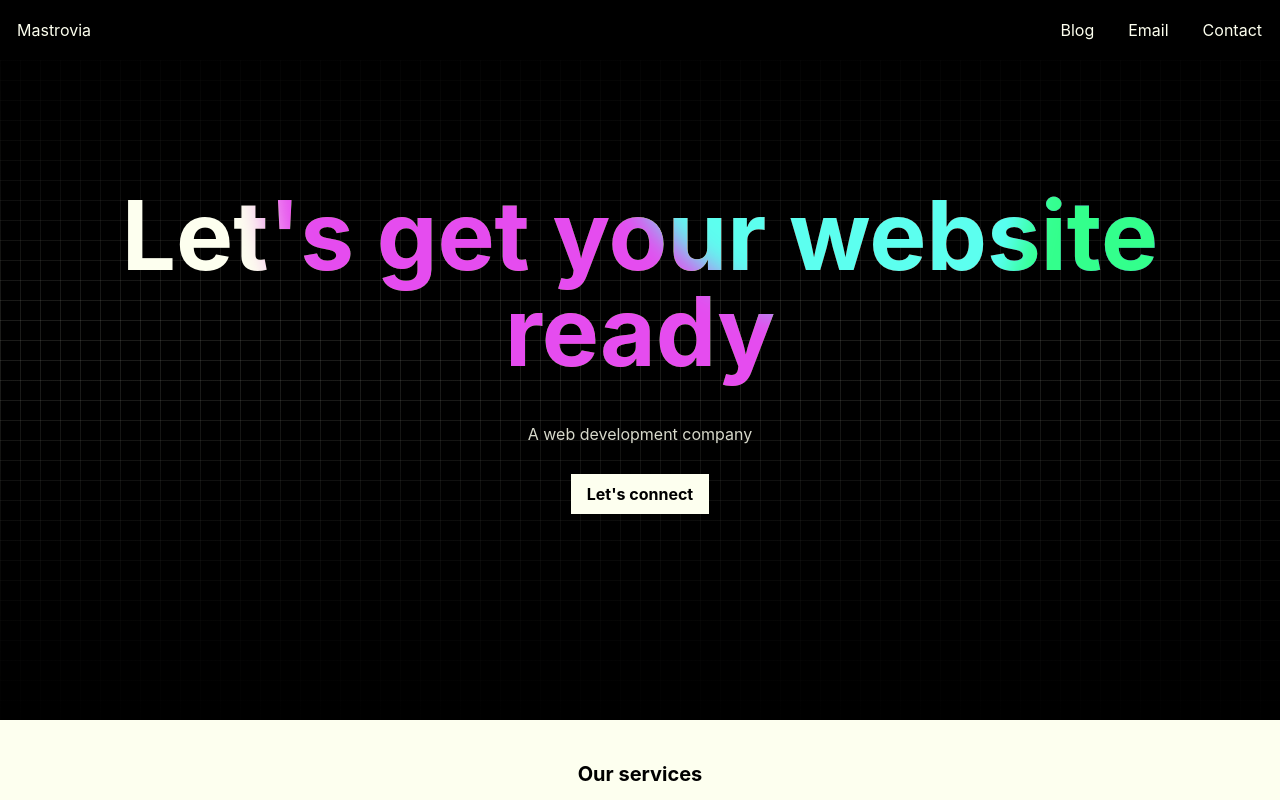
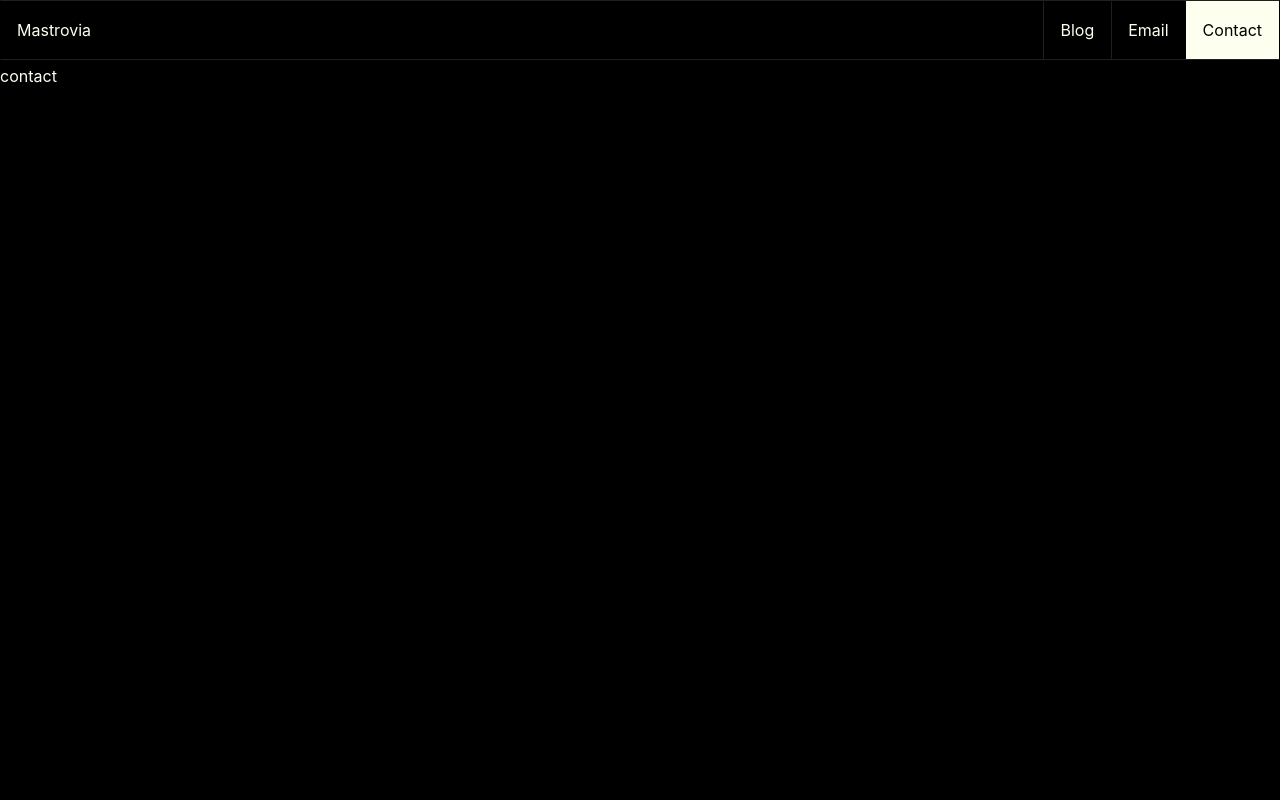
Before and after one commit to mastrovia/mastrovia, a React (Vite) app: page /contact in a window 1280 px wide. Shown: the top 800 px of the page. Built offline with nearby package versions, Linux system fonts and the light colour scheme.

Commit message:
feat(update): 'motion' added and updates

```diff
--- a/package.json
+++ b/package.json
@@ -10,8 +10,10 @@
     "preview": "vite preview"
   },
   "dependencies": {
+    "motion": "^11.12.0",
     "react": "^18.3.1",
-    "react-dom": "^18.3.1"
+    "react-dom": "^18.3.1",
+    "react-router-dom": "^7.0.1"
   },
   "devDependencies": {
     "@eslint/js": "^9.13.0",
--- /dev/null
+++ b/src/Components/Button.tsx
@@ -0,0 +1,23 @@
+import { ButtonHTMLAttributes, FC } from "react";
+// import { motion } from "motion/react";
+
+interface ButtonProps extends ButtonHTMLAttributes<HTMLButtonElement> {}
+
+const Button: FC<ButtonProps> = ({ children, ...props }) => {
+  return (
+    <button
+      style={{
+        padding: "8px 16px 8px 16px",
+        backgroundColor: "var(--primary)",
+        color: "var(--bg)",
+        fontWeight: "bold",
+        ...props?.style,
+      }}
+      {...props}
+    >
+      {children}
+    </button>
+  );
+};
+
+export default Button;
--- /dev/null
+++ b/src/Components/Navbar.tsx
@@ -0,0 +1,34 @@
+import { useNavigate } from "react-router-dom";
+
+export default function Navbar() {
+  const navigate = useNavigate();
+  const currentPage = window.location.pathname?.split("/")?.filter((e) => e)?.[0];
+
+  return (
+    <nav className="z-20 fixed w-[100%] dark-glassy border border-[var(--bg)] border-b-[var(--border)] border-t-[var(--border)]">
+      <div className="container mx-auto flex flex-row items-center justify-between">
+        <h1 className="px-4 cursor-pointer select-none" onClick={() => navigate("/")}>
+          Mastrovia
+        </h1>
+        <ul className="flex flex-row items-center cursor-pointer">
+          <li className="transition-all p-4 border border-[#00000000] border-l-[var(--border)] hover:text-[var(--bg)] hover:bg-[var(--primary)]">
+            Blog
+          </li>
+          <li className="transition-all p-4 border border-[#00000000] border-l-[var(--border)] hover:text-[var(--bg)] hover:bg-[var(--primary)]">
+            Email
+          </li>
+          <li
+            style={{
+              ...(currentPage == "contact" ? { backgroundColor: "var(--primary)" } : {}),
+              ...(currentPage == "contact" ? { color: "var(--bg)" } : {}),
+            }}
+            onClick={() => navigate("/contact")}
+            className="transition-all p-4 border border-[#00000000] border-l-[var(--border)] hover:text-[var(--bg)] hover:bg-[var(--primary)]"
+          >
+            Contact
+          </li>
+        </ul>
+      </div>
+    </nav>
+  );
+}
--- /dev/null
+++ b/src/Layout/Layout.tsx
@@ -0,0 +1,21 @@
+import { Outlet } from "react-router-dom";
+import Navbar from "../Components/Navbar";
+// import { motion } from "motion/react";
+
+export default function Layout() {
+  return (
+    <div className="overflow-hidden">
+      <Navbar />
+      <div className="mt-16">
+        <Outlet />
+      </div>
+      {/* <motion.div
+        animate={{ y: "-100%" }}
+        transition={{ duration: 0.5, ease: "circOut", delay: 1 }}
+        className="fixed left-0 right-0 bottom-0 top-0 bg-[var(--primary)] z-50 flex items-center justify-center text-[var(--bg)]"
+      >
+        Mastrovia
+      </motion.div> */}
+    </div>
+  );
+}
--- /dev/null
+++ b/src/Pages/Contact.tsx
@@ -0,0 +1,7 @@
+export default function ContactPage() {
+  return (
+    <>
+      <h1>contact</h1>
+    </>
+  );
+}
--- a/src/Pages/Home.tsx
+++ b/src/Pages/Home.tsx
@@ -1,58 +1,38 @@
 // import starAiIcon from "../assets/Star-ai-icon.png";
+import { motion } from "motion/react";
+import Button from "../Components/Button";
 
 export default function HomePage() {
   return (
-    <div className="overflow-hidden flex flex-col gap-5">
-      <nav className="z-20 fixed w-[100%] dark-glassy border border-[var(--bg)] border-b-[var(--border)] border-t-[var(--border)]">
-        <div className="container mx-auto flex flex-row items-center justify-between">
-          <h1 className="px-4">Mastrovia</h1>
-          <ul className="flex flex-row items-center cursor-pointer">
-            <li className="transition-all p-4 border border-[#00000000] border-l-[var(--border)] hover:text-[var(--bg)] hover:bg-[var(--primary)]">
-              Blog
-            </li>
-            <li className="transition-all p-4 border border-[#00000000] border-l-[var(--border)] hover:text-[var(--bg)] hover:bg-[var(--primary)]">
-              Email
-            </li>
-            <li className="transition-all p-4 border border-[#00000000] border-l-[var(--border)] hover:text-[var(--bg)] hover:bg-[var(--primary)]">
-              Contact
-            </li>
-          </ul>
-        </div>
-      </nav>
-
-      {/* <img
-        src="/banners/black-wireframe-grid-room-small.jpg"
-        className="absolute -z-10 w-[100%] object-scale-down opacity-20"
-      /> */}
-
+    <motion.div initial={{ opacity: 0 }} animate={{ opacity: 1 }} className="overflow-hidden flex flex-col gap-5">
       <div className="absolute -z-10 w-[100%] h-[100vh] bg-banner-grid"></div>
       <div className="absolute -z-10 w-[100%] h-[100vh] bg-banner-grid-filter"></div>
       <div className="absolute -z-10 w-[100%] h-[100vh] bg-banner-grid-filter-attached"></div>
 
-      <section className="container mx-auto p-4 text-center  flex flex-col justify-center gap-7 h-[100vh] max-h-[700px] max-w-7xl relative">
+      <section className="container mx-auto p-4 text-center  flex flex-col justify-center gap-7 h-[100vh] max-h-[600px] max-w-7xl relative">
         {/* <img src={starAiIcon} className="w-[50px] h-[50px] object-scale-down" alt="" /> */}
         <h1 className="text-6xl lg:text-7xl xl:text-8xl font-bold leading-[1.1] title-aurora relative">
           Let's get your website ready
-          <div className="aurora">
+          <motion.div initial={{ opacity: 0 }} animate={{ opacity: 1 }} transition={{ delay: 0.5 }} className="aurora">
             <div className="aurora__item"></div>
             <div className="aurora__item"></div>
             <div className="aurora__item"></div>
             <div className="aurora__item"></div>
-          </div>
+          </motion.div>
         </h1>
         <p className="opacity-85">A web development company</p>
         <div>
-          <button className="p-2 px-4 bg-[var(--primary)] text-[var(--bg)] font-bold relative  sm:w-auto transition-all">
+          <Button className="relative  sm:w-auto transition-all">
             {/* <div className="absolute w-[300%] h-[1px] left-[-100%] top-0 bg-[var(--border)]" />
             <div className="absolute w-[300%] h-[1px] right-[-100%] bottom-0 bg-[var(--border)]" />
             <div className="absolute h-[300%] w-[1px] top-[-100%] left-0 bg-[var(--border)]" />
             <div className="absolute h-[300%] w-[1px] bottom-[-100%] right-0 bg-[var(--border)]" /> */}
             Let's connect
-          </button>
+          </Button>
         </div>
       </section>
 
-      <section className=" px-4 bg-[var(--primary)] text-[var(--bg)] flex flex-col gap-5 py-10">
+      <section className="px-4 bg-[var(--primary)] text-[var(--bg)] flex flex-col gap-5 py-10">
         <h1 className="text-xl font-bold text-center">Our services</h1>
         <div className=" container mx-auto flex flex-col md:flex-row">
           <div className="p-4">
@@ -104,6 +84,6 @@ export default function HomePage() {
       <section className="container mx-auto p-4 bg-[var(--primary)] text-[var(--bg)]">
         <h1 className="font-bold">Mastrovia</h1>
       </section>
-    </div>
+    </motion.div>
   );
 }
--- a/src/index.scss
+++ b/src/index.scss
@@ -15,7 +15,7 @@
   --primary: rgb(var(--primary-rgb));
 
   --border: #fdffef20;
-  --border: transparent;
+  // --border: transparent;
 
   --clr-1: var(--primary);
   --clr-2: #33ff8c;
--- a/src/main.tsx
+++ b/src/main.tsx
@@ -2,9 +2,33 @@ import { StrictMode } from "react";
 import { createRoot } from "react-dom/client";
 import "./index.scss";
 import HomePage from "./Pages/Home";
+import { createBrowserRouter, RouterProvider } from "react-router-dom";
+import Layout from "./Layout/Layout";
+import ContactPage from "./Pages/Contact";
+
+const router = createBrowserRouter([
+  {
+    path: "/",
+    element: <Layout />,
+    children: [
+      {
+        path: "/",
+        element: <HomePage />,
+      },
+      {
+        path: "contact",
+        element: <ContactPage />,
+      },
+    ],
+  },
+]);
+
+function App() {
+  return <RouterProvider router={router} />;
+}
 
 createRoot(document.getElementById("root")!).render(
   <StrictMode>
-    <HomePage />
+    <App />
   </StrictMode>
 );
```
Also changed, not shown: 1 other file (tests, documents, lock files or other folders).
